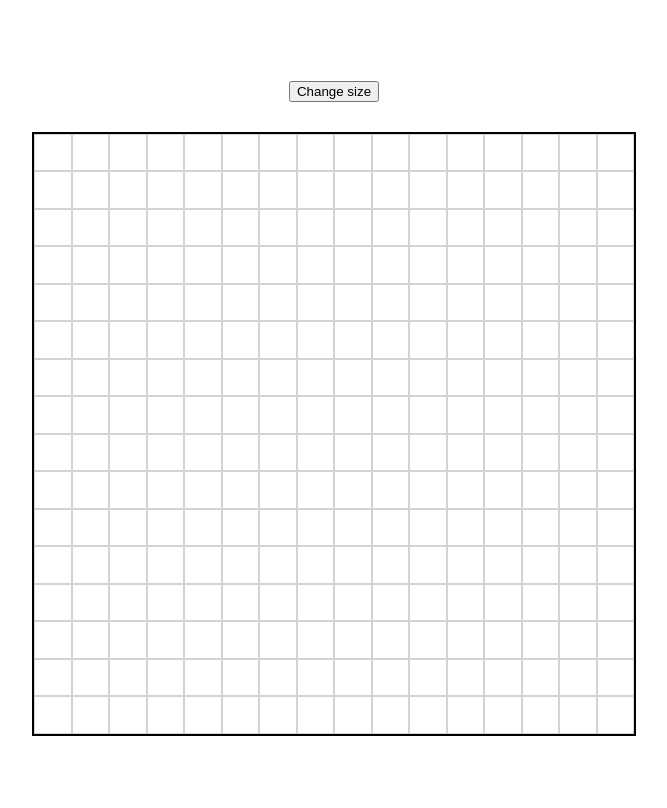
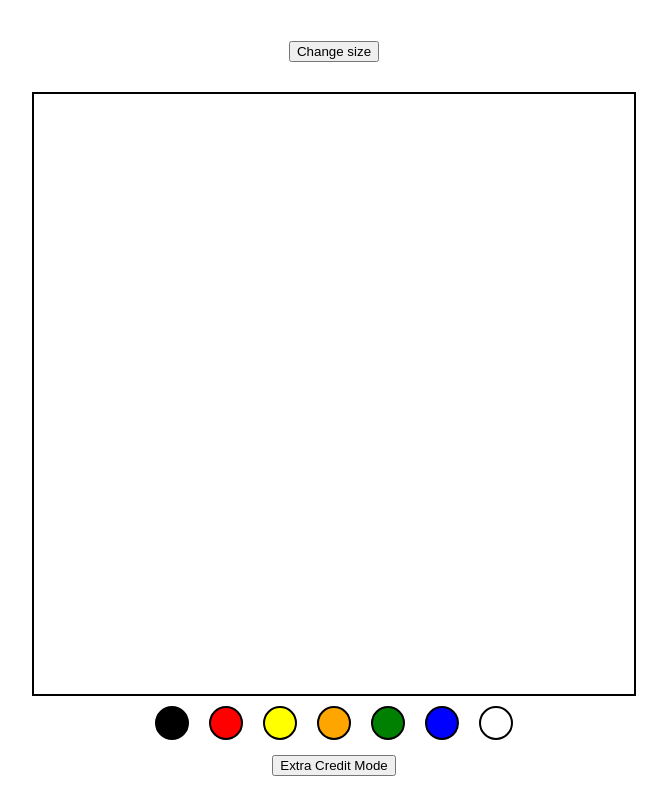
Before and after one commit to FAXOD/etch-a-sketch, a plain HTML site: page index.html in a window 1280 px wide. Shown: the whole page, without its empty margins (306-973 px from the left). Drawn offline with Linux system fonts and the light colour scheme.

Commit message:
add colour selection

```diff
--- a/index.html
+++ b/index.html
@@ -9,5 +9,15 @@
     <body>
         <button id="change-size">Change size</button>
         <div id="container"></div>
+        <div id="colour-buttons">
+            <div class="colour-button" id="black-button"></div>
+            <div class="colour-button" id="red-button"></div>
+            <div class="colour-button" id="yellow-button"></div>
+            <div class="colour-button" id="orange-button"></div>
+            <div class="colour-button" id="green-button"></div>
+            <div class="colour-button" id="blue-button"></div>
+            <div class="colour-button" id="white-button"></div>
+        </div>
+        <button id="extra-credit-btn">Extra Credit Mode</button>
     </body>
 </html>
--- a/javascript.js
+++ b/javascript.js
@@ -1,4 +1,17 @@
 const container = document.getElementById('container');
+
+// set colour of pen and add event listener for change
+let chosenColour = "black";
+const coloursDiv = document.getElementById('colour-buttons');
+coloursDiv.childNodes.forEach(child => addEventListener('click', changeColour));
+
+// changes pen colour
+function changeColour(e) {
+    if(e.target.classList.contains('colour-button')) {
+        let selectionId = e.target.getAttribute('id').split("-");
+        chosenColour = selectionId[0];
+    }
+}
 
 //creates 16x16 grid
 createGrid(16);
@@ -14,19 +27,21 @@ function createGrid(input) {
     }
 }
 
+//clears grid
 function removeGrid() {
     while (container.firstChild) {
         container.removeChild(container.firstChild);
     }
 }
 
-//adds event listener for colour change
-container.childNodes.forEach(child => addEventListener('mouseover', changeColour));
+//adds event listener for drawing
+container.childNodes.forEach(child => addEventListener('mouseover', draw));
 
-// functionality for colour change
-function changeColour(e) {
+// functionality for drawing
+function draw(e) {
     if (e.target.classList.contains('child-div')) {
-        e.target.classList.add('hovered');
+        e.target.style.backgroundColor = chosenColour;
+        console.log(chosenColour);
     };
 };
 
@@ -40,5 +55,6 @@ function changeSize() {
     if (number > 0 && number <= 100) {
         removeGrid();
         createGrid(number);
+        chosenColour = "black";
     }
 }
--- a/style.css
+++ b/style.css
@@ -24,7 +24,6 @@ body {
 .child-div {
     margin: 0;
     padding: 0;
-    border: solid 1px lightgray;
     background-color: white;
     box-sizing: border-box;
 }
@@ -36,3 +35,46 @@ body {
 #change-size {
     margin-bottom: 30px;
 }
+
+#colour-buttons {
+    display: flex;
+    width: 600px;
+    justify-content: center;
+    gap: 20px;
+    margin-top: 10px;
+}
+
+.colour-button {
+    height: 30px;
+    width: 30px;
+    border-radius: 50px;
+    border: solid 2px black;
+}
+
+#black-button {
+    background-color: black;
+}
+
+#red-button {
+    background-color: red;
+}
+
+#orange-button {
+    background-color: orange;
+}
+
+#yellow-button {
+    background-color: yellow;
+}
+
+#green-button {
+    background-color: green;
+}
+
+#blue-button {
+    background-color: blue;
+}
+
+#extra-credit-btn {
+    margin-top: 15px;
+}
```
